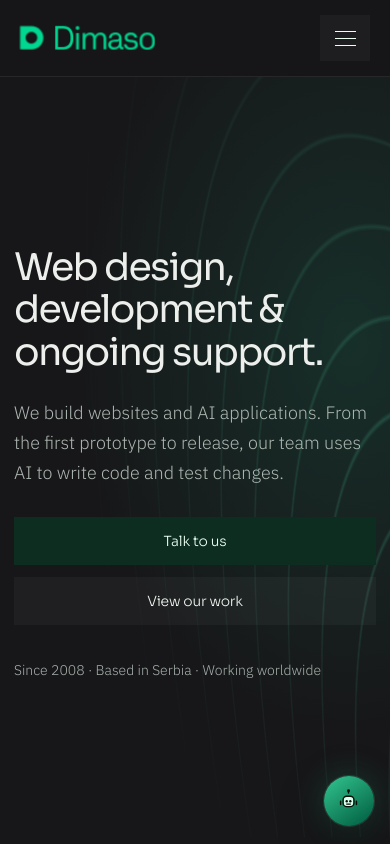
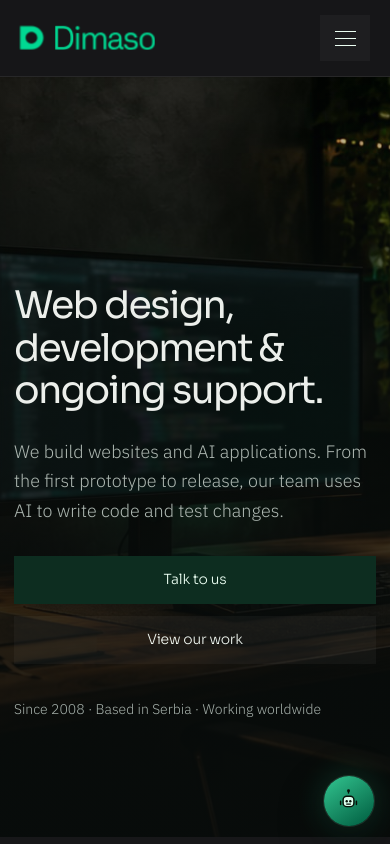
Before and after one commit to dimaso-doo/01_dimaso-doo, a Next.js app: page / in a window 390 px wide. Shown: the top 844 px of the page. Built offline with nearby package versions, Linux system fonts and the light colour scheme.

Commit message:
Use an original studio image as the homepage hero background

```diff
--- a/app/page.tsx
+++ b/app/page.tsx
@@ -1,3 +1,4 @@
+import Image from "next/image";
 import Link from "next/link";
 import { Cases, ServiceCards } from "@/components/sections";
 import { testimonials } from "@/content/testimonials";
@@ -9,6 +10,7 @@ export default function Home() {
   return <main className="simple-page">
     <JsonLd data={{"@context":"https://schema.org","@graph":[organizationSchema,{"@type":"ProfessionalService","@id":`${site.url}/#professionalservice`,name:site.name,url:site.url,email:site.email,telephone:site.phone,address:organizationSchema.address,areaServed:organizationSchema.areaServed,serviceType:["Website Maintenance","Web Development","Web Design","AI Application Development"],provider:{"@id":organizationId}},{"@type":"WebSite","@id":websiteId,url:site.url,name:site.name,publisher:{"@id":organizationId}}]}} />
     <section className="simple-hero home-hero">
+      <Image className="studio-photo" src="/hero/studio.jpg" alt="" fill sizes="100vw" priority />
       <div className="shell">
         <h1>Web design, development &amp; ongoing support.</h1>
         <p className="lede">We build websites and AI applications. From the first prototype to release, our team uses AI to write code and test changes.</p>
--- a/app/simple.css
+++ b/app/simple.css
@@ -145,24 +145,26 @@
   .client-videos { grid-template-columns: 1fr; }
 }
 
-/* Keep the contour detail on the right so the hero copy stays readable. */
 .home-hero {
   isolation: isolate;
   overflow: hidden;
-  background: radial-gradient(ellipse at 90% 35%, rgba(24, 137, 103, .21), transparent 55%), var(--ink);
+  position: relative;
+  background: #121412;
 }
-.home-hero::before {
+.home-hero .studio-photo { object-fit: cover; object-position: 60% 52%; }
+.home-hero::after {
   content: "";
   position: absolute;
-  z-index: 0;
-  inset: -28% -15% -30% 35%;
+  inset: 0;
+  background: linear-gradient(90deg, rgba(8,12,11,.83), rgba(8,12,11,.55) 42%, transparent 75%);
   pointer-events: none;
-  transform: rotate(-15deg);
-  background: repeating-radial-gradient(ellipse at 62% 115%, transparent 0 16px, rgba(83, 220, 168, .32) 17px, transparent 18px 24px);
-  mask-image: radial-gradient(ellipse at 64% 52%, #000 6%, transparent 67%);
 }
 .home-hero > .shell { position: relative; z-index: 1; }
 .home-hero h1 { max-width: 19ch; }
 @media (max-width: 700px) {
-  .home-hero::before { left: 16%; right: -62%; opacity: .62; }
+  .home-hero { padding-top: 135px; }
+  .home-hero .studio-photo { object-position: 78% center; }
+  .home-hero::after {
+    background: linear-gradient(180deg, rgba(8,12,11,.12), rgba(8,12,11,.72) 33%, rgba(8,12,11,.94) 100%);
+  }
 }
```
Also changed, not shown: public/hero/studio.jpg (added).
